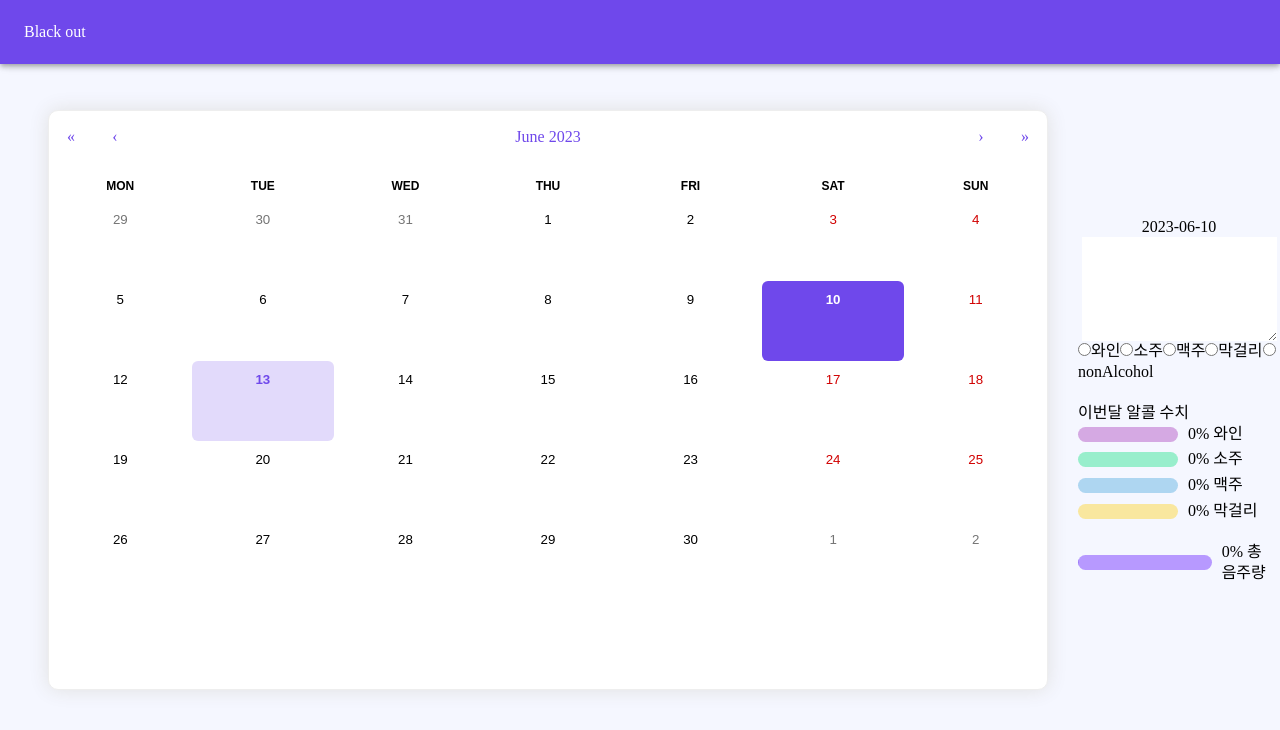
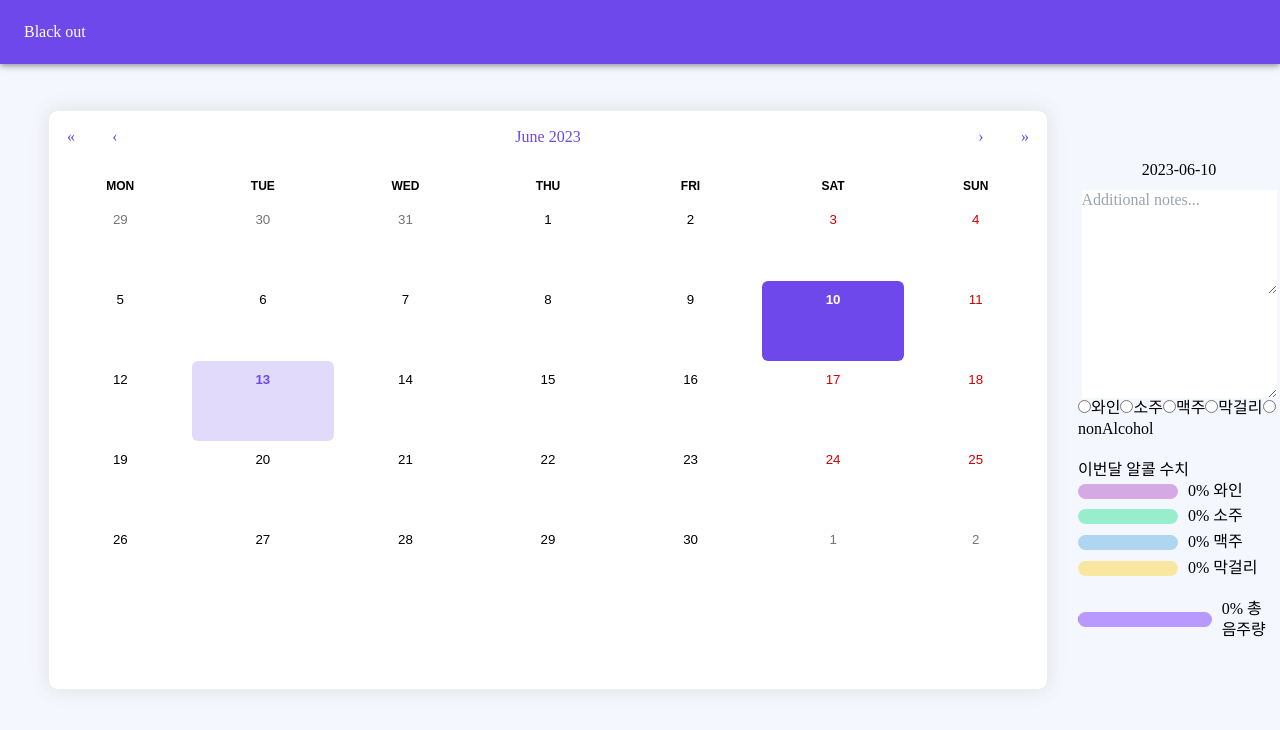
Before and after one commit to Songyeonji/Blackout-node, a React (Create React App) app: page / in a window 1280 px wide. Both pictures are taken after a click on the button "10". Shown: the top 730 px of the page. Built offline with nearby package versions, Linux system fonts and the light colour scheme; no server answers; a web font is replaced by a local one.

Commit message:
일기장 텍스트창 추가

```diff
--- a/src/App.js
+++ b/src/App.js
@@ -61,6 +61,13 @@ const [currentMonthEntries, setCurrentMonthEntries] = useState({});
     setDiaryEntries((prevDiaryEntries) => ({
       ...prevDiaryEntries,
       [moment(selectedDate).format("YYYY-MM-DD")]: value,
+    }));
+  };
+  const handleAdditionalDiaryEntry = (event) => {
+    const { value } = event.target;
+    setDiaryEntries((prevDiaryEntries) => ({
+      ...prevDiaryEntries,
+      [moment(selectedDate).format("YYYY-MM-DD") + "-additional"]: value,
     }));
   };
 
@@ -152,7 +159,7 @@ return (
         </div>
 
            {/* 현재 날씨 정보 */}
-           {weather && (
+          {weather && (
           <div style={{ marginTop: "30px", marginLeft: "30px" }}>
             <h2>현재 날씨</h2>
             <div>
@@ -176,6 +183,14 @@ return (
           <div style={{ display: "flex", flexDirection: "column", alignItems: "center", marginLeft:"30px"  }}> {/* 텍스트 필드를 가운데로 정렬 */}
 
             <h2>{moment(selectedDate).format("YYYY-MM-DD")}</h2>
+            <div style={{ marginTop: "10px", display: "flex", justifyContent: "center" }}>
+            <textarea
+            value={diaryEntries[moment(selectedDate).format("YYYY-MM-DD") + "-additional"] || ""}
+            rows={5}
+            onChange={handleAdditionalDiaryEntry}
+            placeholder="Additional notes..."
+            />
+            </div>
             <div style={{ display: "flex", justifyContent: "center" }}> {/* 텍스트 필드를 가운데로 정렬 */}
               <textarea
                 value={diaryEntries[moment(selectedDate).format("YYYY-MM-DD")] || ""}
@@ -190,7 +205,6 @@ return (
                 <input
                   type="radio"
                   name="drink"
-                  value="wine"
                   checked={diaryEntries[moment(selectedDate).format("YYYY-MM-DD")] === "wine"}
                   onChange={handleRadioChange}
                 />
```
